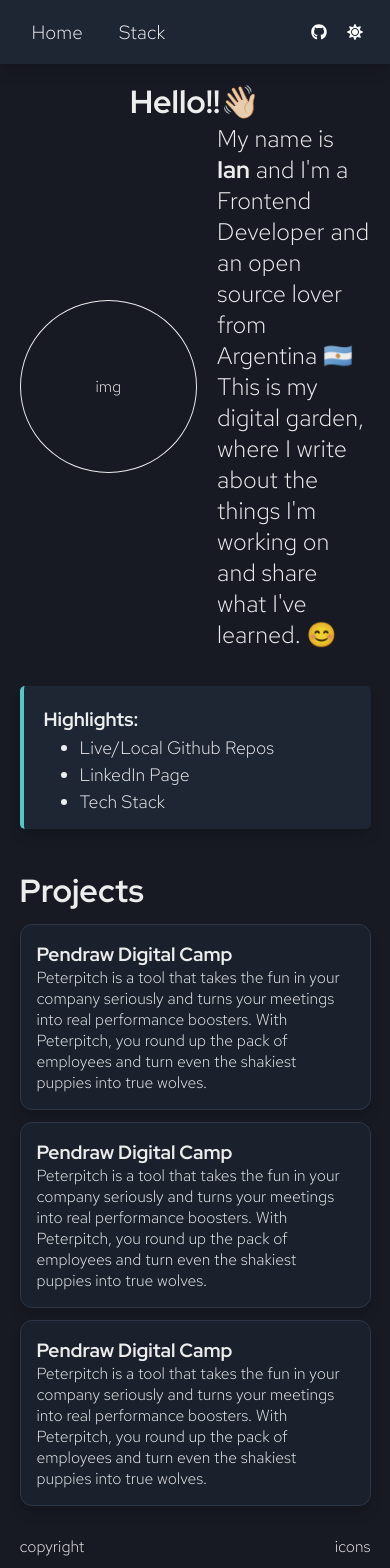
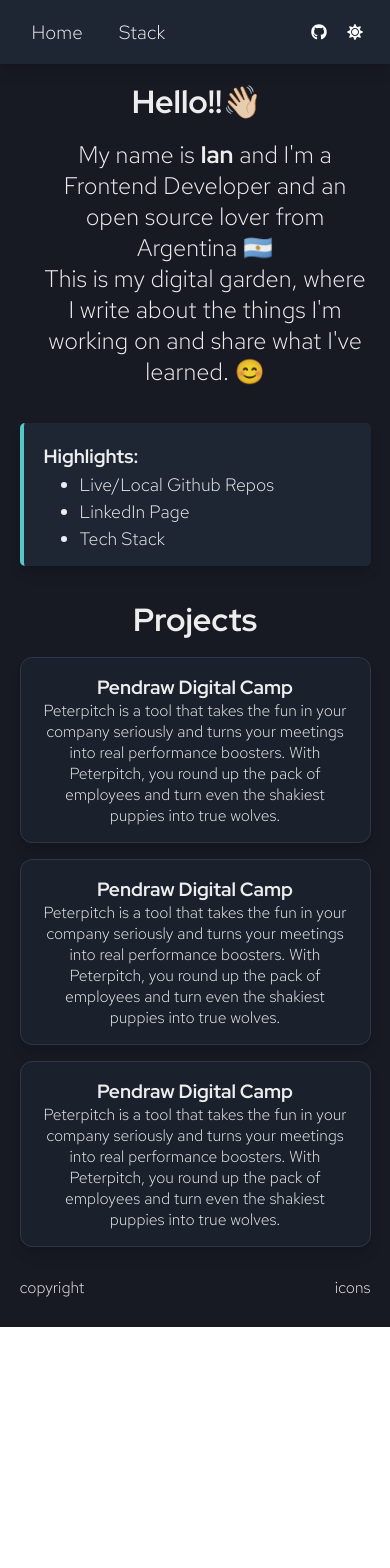
Before and after one commit to Ianduha13/my-portfolio, a React (Create React App) app: page / in a window 390 px wide. Shown: the top 1568 px of the page. After the commit the page ends 1327 px from the top, so only its background shows below. Built offline with nearby package versions, Linux system fonts and the light colour scheme.

Commit message:
adding responsive design

```diff
--- a/src/pages/StackPage.js
+++ b/src/pages/StackPage.js
@@ -11,7 +11,7 @@ const StackPage = () => {
   return (
     <section className='tech-section'>
       <header className='tech-header'>Tech Stack</header>
-      <p>
+      <p className='tech-description'>
         A list of my favorite tools and technologies that I use on a regular
         basis.
       </p>
--- a/src/styles/header.css
+++ b/src/styles/header.css
@@ -31,6 +31,18 @@
   border-radius: 100%;
   border: 1px solid var(--primary-color);
 }
+@media (max-width:700px) {
+  .presentation-container{
+    margin-top: 1rem;
+    flex-direction: column;
+  }
+  .presentation{
+    text-align: center;
+  }
+  .img{
+    display: none;
+  }
+}
 
 @keyframes shake {
   10%, 90% {
--- a/src/styles/projects.css
+++ b/src/styles/projects.css
@@ -2,13 +2,13 @@
 .project-header{
   font-family: var(--title-font);
   font-weight: var(--title-weight);
-  margin-top: 40px;
   font-size: 2rem;
   width: 90%;
   max-width: 800px;
 }
 .projects-section{
   width: 100%;
+  margin-top: 2rem;
   display: flex;
   flex-direction: column;
   align-items: center;
@@ -20,7 +20,7 @@
 }
 .project-card{
   font-weight: 500;
-  margin-top: 12px;
+  margin-top: 1rem;
   width: 90%;
   max-width: 800px;
   padding: 1rem;
@@ -32,3 +32,9 @@
 .project-card:hover{
   transform: scale(1.01);
 }
+
+@media(max-width: 700px){
+  .projects-section{
+    text-align: center;
+  }
+}
--- a/src/styles/stack.css
+++ b/src/styles/stack.css
@@ -53,3 +53,17 @@
 .tech-card:hover{
   transform: scale(1.01);
 }
+@media (max-width:700px) {
+.tech-card-container{
+  grid-template-columns: auto;
+}
+.tech-description{
+  width: 70%;
+  text-align: center;
+}
+  .tech-card{
+    flex-direction: column;
+    align-items: center;
+    text-align: center;
+  }
+}
```
